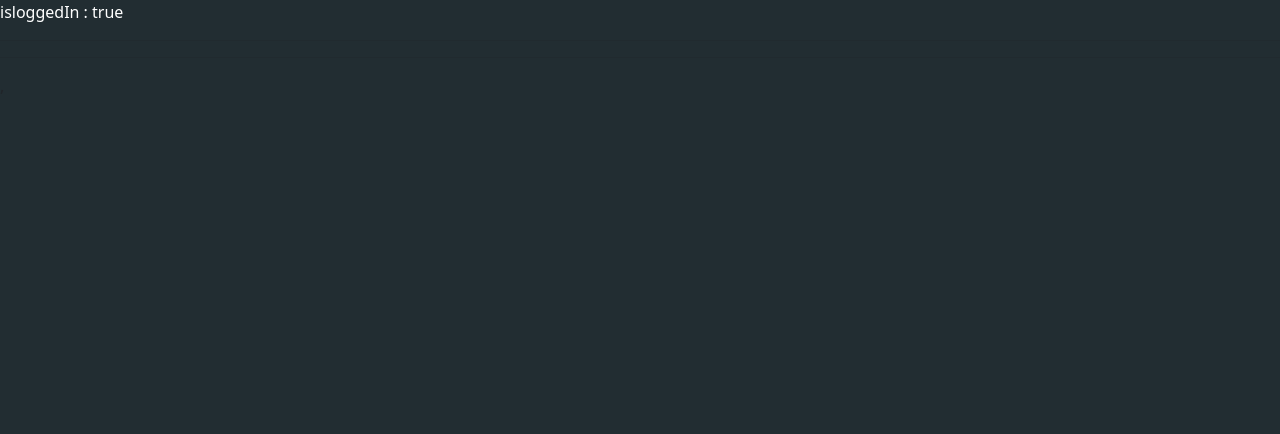
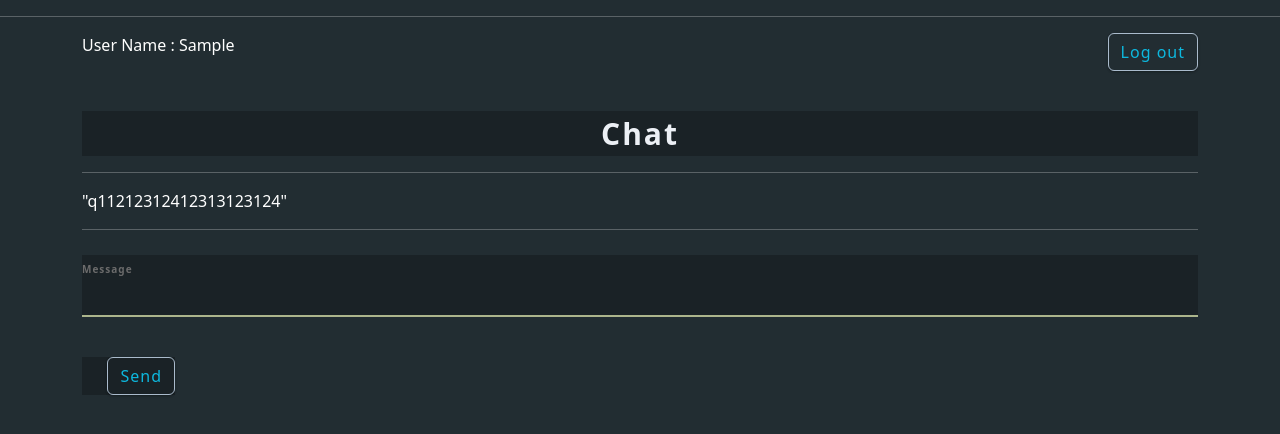
Before and after one commit to celalaygar/Simple-Chat-WebSocket-React-and-SpringBoot, a React (Create React App) app in the folder frontend/: page / in a window 1280 px wide. Both pictures are taken after typing "Sample", "Sample123" into the empty fields and a click on the button "LOGIN". Shown: the top 434 px of the page. Built offline with nearby package versions, Linux system fonts and the light colour scheme.

Commit message:
Add files via upload

```diff
--- a/frontend/src/App.js
+++ b/frontend/src/App.js
@@ -2,24 +2,87 @@ import logo from './logo.svg';
 import Login from './component/login/login';
 import { useState } from 'react';
 import { useDispatch, useSelector } from 'react-redux';
-import { selectedAuthentication } from './redux/Authentication/AuthenticationSlice';
+import { logoutAsync, selectedAuthentication } from './redux/Authentication/AuthenticationSlice';
 
 function App() {
 
   const selectedAuth = useSelector(selectedAuthentication);
-  const [username, setUsername] = useState("");
+  const [message, setMessage] = useState({
+    messageBody: "",
+    username: selectedAuth?.username,
+  });
   const [room, setRoom] = useState("");
   const [isLoggedIn, setLoggedIn] = useState(false);
+
+  const dispatch = useDispatch();
+
+  const logout = e => {
+    e.preventDefault();
+
+    dispatch(logoutAsync({
+      username: "",
+      password: "",
+      email: "",
+      token: null,
+    }))
+
+  }
+  const onChangeData = (e) => {
+    let body = { ...message };
+    body[e.target.name] = e.target.value;
+    setMessage({ ...body });
+  }
+
+  const sendMessage = e => {
+    e.preventDefault();
+
+  }
   return (
     <div >
-      <span style={{ color: "white" }}>isloggedIn : {selectedAuth.isloggedIn + ""} </span>
-      <hr />
+
       <hr />
       {
         !selectedAuth?.isloggedIn ?
           <Login />
           :
-          ""
+          <div className='container'>
+            <div className='row'>
+              <div className="col-lg-4 ">
+                <span style={{ color: "white" }}>User Name : {selectedAuth.username + ""} </span>
+              </div>
+              <div className="col-lg-6  ">
+              </div>
+              <div className="col-lg-2 login-button">
+                <div
+                  onClick={e => logout(e)}
+                  className="btn btn-outline-primary" >Log out</div>
+              </div>
+              <div className="col-lg-12">
+                <div className="col-lg-12 login-title">Chat</div>
+                <hr />
+                "q11212312412313123124"
+                <hr />
+                <div className="col-lg-12 login-form">
+                  <div className="col-lg-12 login-form">
+                    <form autoComplete="off">
+                      <div className="form-group">
+                        <label className="form-control-label">Message</label>
+                        <input type="text" name="messageBody" onChange={(e) => onChangeData(e)} value={message?.messageBody} className="form-control" />
+                      </div>
+                      <div className="col-lg-12 loginbttm">
+                        <div className="col-lg-1 login-btm login-button">
+                          <button
+                            type='submit'
+                            onClick={e => sendMessage(e)}
+                            className="btn btn-outline-primary">Send</button>
+                        </div>
+                      </div>
+                    </form>
+                  </div>
+                </div>
+              </div>
+            </div>
+          </div>
       }
     </div>
   );
--- a/frontend/src/component/login/login.css
+++ b/frontend/src/component/login/login.css
@@ -4,6 +4,7 @@ body {
 }
 * {
     background: #222D32;
+    color: white;
 }
 .login-box {
     margin-top: 75px;
--- a/frontend/src/index.js
+++ b/frontend/src/index.js
@@ -13,7 +13,7 @@ root.render(
   <React.StrictMode>
     <Provider store={store}>
       <App />
-    </Provider>,
+    </Provider>
   </React.StrictMode>
 );
 
--- a/frontend/src/redux/Authentication/AuthenticationSlice.js
+++ b/frontend/src/redux/Authentication/AuthenticationSlice.js
@@ -41,14 +41,14 @@ export const authenticationSlice = createSlice({
 export const loginAsync = payload => dispatch => {
     setTimeout(() => {
         dispatch(login(payload));
-    }, 2000);
+    }, 1000);
 };
 
 
-export const logoutAsync = amount => dispatch => {
+export const logoutAsync = payload => dispatch => {
     setTimeout(() => {
-        dispatch(logout(amount));
-    }, 2000);
+        dispatch(logout(payload));
+    }, 1000);
 };
 
 export const { login, logout } = authenticationSlice.actions;
```
Also changed, not shown: frontend/src/component/login/login.jsx (+4 -6 lines).
